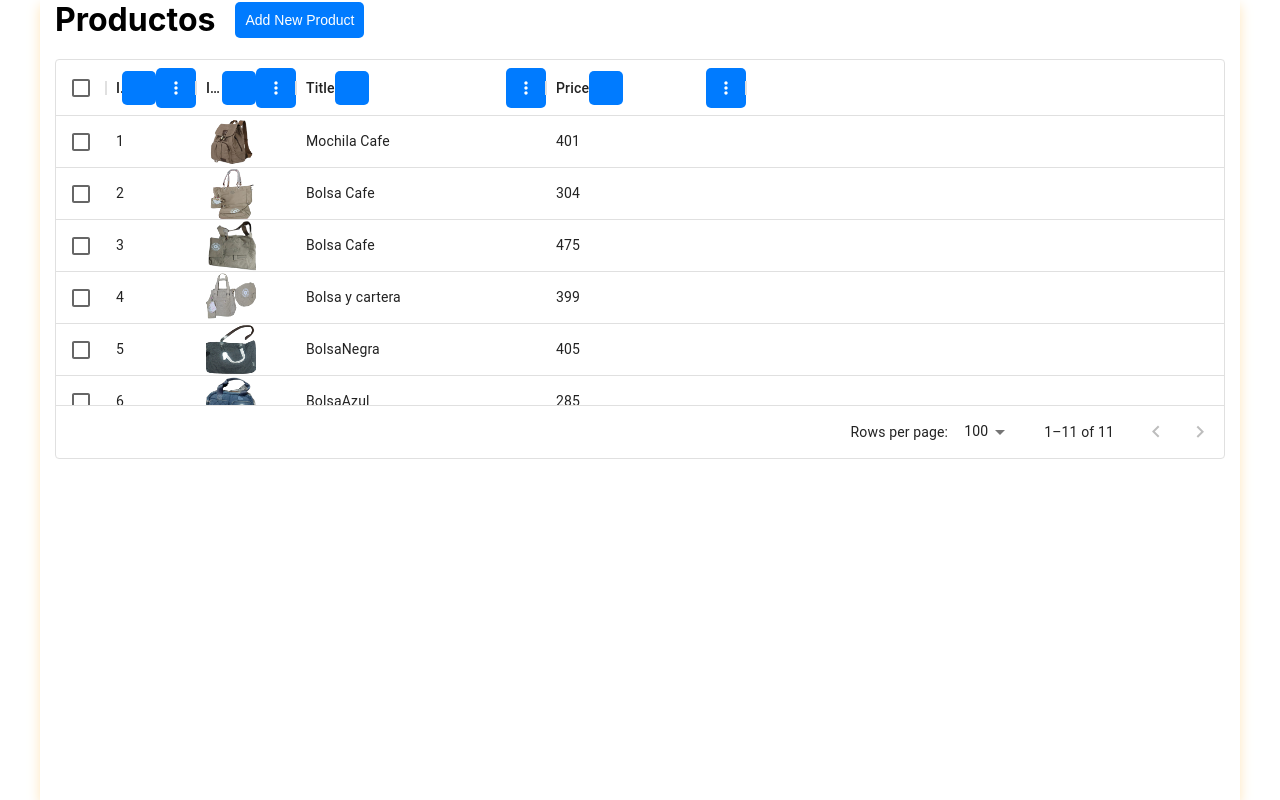
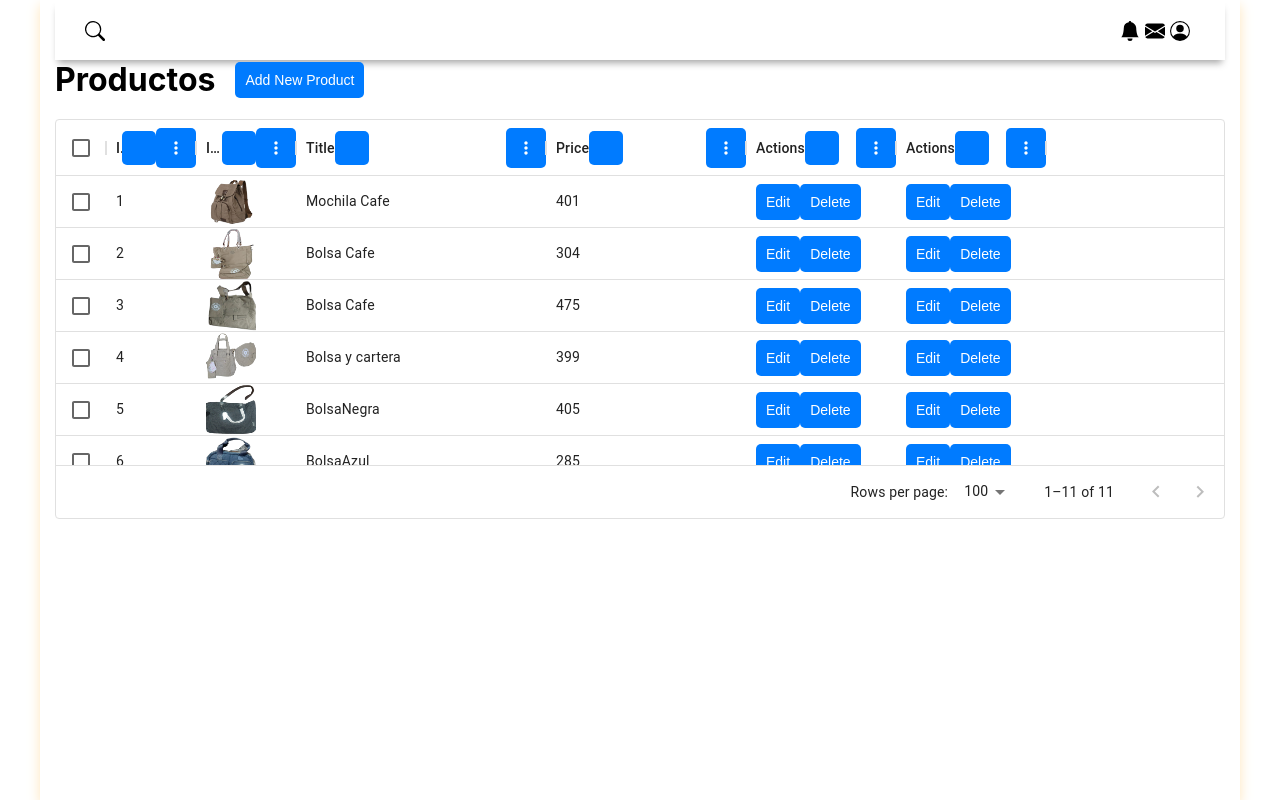
Before and after one commit to Gremoryu/multidisciplinario, a React (Create React App) app: page /AdminProductos in a window 1280 px wide. Built offline with nearby package versions, Linux system fonts and the light colour scheme; no server answers.

Commit message:
Mensaje descriptivo de los cambios

```diff
--- a/package.json
+++ b/package.json
@@ -11,7 +11,9 @@
     "@testing-library/jest-dom": "^5.17.0",
     "@testing-library/react": "^13.4.0",
     "@testing-library/user-event": "^13.5.0",
+    "axios": "^1.6.2",
     "boxicons": "^2.1.4",
+    "dotenv": "^16.3.1",
     "react": "^18.2.0",
     "react-dom": "^18.2.0",
     "react-icons": "^4.11.0",
--- a/src/components/Administrador/Add.jsx
+++ b/src/components/Administrador/Add.jsx
@@ -1,21 +1,28 @@
 import React, { useState } from 'react';
 import TextField from '@mui/material/TextField';
 
-const Add = ({ slug, columns, setOpen, addProduct }) => {
-  const [title, setTitle] = useState('');
-  const [price, setPrice] = useState(0);
-  const [image, setImage] = useState('');
+const Add = ({ slug, columns, setOpen, addProduct, editProduct, editedProduct }) => {
+  const [title, setTitle] = useState(editedProduct ? editedProduct.title : '');
+  const [price, setPrice] = useState(editedProduct ? editedProduct.price : 0);
+  const [image, setImage] = useState(editedProduct ? editedProduct.image : '');
 
   const handleSave = () => {
     const newProduct = {
-      id: Date.now(),
+      id: editedProduct ? editedProduct.id : Date.now(),
       title,
       price,
       image,
     };
 
-    addProduct(newProduct);
+    if (editedProduct) {
+      editProduct(newProduct);
+    } else {
+      addProduct(newProduct);
+    }
 
+    setTitle('');
+    setPrice(0);
+    setImage('');
 
     setOpen(false);
   };
@@ -26,7 +33,7 @@ const Add = ({ slug, columns, setOpen, addProduct }) => {
       <TextField label="Price" type="number" value={price} onChange={(e) => setPrice(e.target.value)} />
       <TextField label="Image URL" value={image} onChange={(e) => setImage(e.target.value)} />
 
-      <button onClick={handleSave}>Save</button>
+      <button onClick={handleSave}>{editedProduct ? 'Update' : 'Save'}</button>
     </div>
   );
 };
--- a/src/components/Administrador/Datatable.jsx
+++ b/src/components/Administrador/Datatable.jsx
@@ -1,10 +1,25 @@
 import React from 'react';
 import { DataGrid } from '@mui/x-data-grid';
 
-const DataTable = ({ slug, columns, rows }) => {
+const DataTable = ({ slug, columns, rows, handleEliminar, handleModificar}) => {
+  const columnsWithActions = [
+    ...columns,
+    {
+      field: 'actions',
+      headerName: 'Actions',
+      width: 150,
+      renderCell: (params) => (
+        <>
+          <button onClick={() => handleModificar(params.row)}>Edit</button>
+          <button onClick={() => handleEliminar(params.row.id)}>Delete</button>
+        </>
+      ),
+    },
+  ];
+
   return (
     <div style={{ height: 400, width: '100%' }}>
-      <DataGrid rows={rows} columns={columns} pageSize={5} checkboxSelection />
+      <DataGrid rows={rows} columns={columnsWithActions} pageSize={5} checkboxSelection />
     </div>
   );
 };
--- a/src/components/Administrador/Helping.jsx
+++ b/src/components/Administrador/Helping.jsx
@@ -1,8 +1,15 @@
-import React from 'react';
+import React, { useState } from 'react';
+import Header from './Header';
 
 function Helping() {
+  const [openSidebarToggle, setOpenSidebarToggle] = useState(false);
+
+  const OpenSidebar = () => {
+    setOpenSidebarToggle(!openSidebarToggle);
+  };
   return (
     <div>
+      <Header OpenSidebar={OpenSidebar} />
       <h2>¡Bienvenido a la página de ayuda!</h2>
       <p>
         Aquí encontrarás información útil para utilizar la aplicación de manera eficiente.
--- a/src/components/Administrador/Productos.tsx
+++ b/src/components/Administrador/Productos.tsx
@@ -1,8 +1,12 @@
-import React, { useState } from 'react';
+import React, { useState,useEffect } from 'react';
 import DataTable from './Datatable';
 import Add from './Add';
 import { GridColDef } from '@mui/x-data-grid';
 import data from '../Data';
+import Header from './Header';
+import axios from 'axios';
+
+
 
 const columns: GridColDef[] = [
   { field: 'id', headerName: 'ID', width: 90 },
@@ -14,7 +18,6 @@ const columns: GridColDef[] = [
       return <img src={params.row.image || '/noavatar.png'} alt="" style={{ width: '50px', height: '50px' }} />;
     },
   },
-
   {
     field: 'title',
     type: 'string',
@@ -27,25 +30,92 @@ const columns: GridColDef[] = [
     headerName: 'Price',
     width: 200,
   },
+  {
+    field: 'actions',
+    headerName: 'Actions',
+    width: 150,
+    renderCell: (params) => (
+      <>
 
+      </>
+    ),
+  },
 ];
 
 const Products = () => {
   const [open, setOpen] = useState(false);
   const [products, setProducts] = useState(data.items);
+  const [editedProduct, setEditedProduct] = useState(null);
+
+  useEffect(() => {
+    const fetchData = async () => {
+      try {
+        const response = await axios.get('http://localhost:3001/productos');
+        setProducts(response.data.data);
+      } catch (error) {
+        console.error('Error al obtener productos:', error);
+      }
+    };
+
+    fetchData();
+  }, []);
 
   const addProduct = (newProduct) => {
     setProducts((prevProducts) => [...prevProducts, newProduct]);
   };
 
+  const editProduct = (editedProduct) => {
+    setProducts((prevProducts) => {
+
+      const index = prevProducts.findIndex((product) => product.id === editedProduct.id);
+
+      const updatedProducts = [...prevProducts];
+      updatedProducts[index] = editedProduct;
+      return updatedProducts;
+    });
+
+    setEditedProduct(null);
+  };
+  const handleModificar = (product) => {
+    setEditedProduct(product);
+    setOpen(true);
+  };
+
+  const handleEliminar = (productId) => {
+    const updatedProducts = products.filter((product) => product.id !== productId);
+    setProducts(updatedProducts);
+  };
+
+  const [openSidebarToggle, setOpenSidebarToggle] = useState(false);
+
+  const OpenSidebar = () => {
+    setOpenSidebarToggle(!openSidebarToggle);
+  };
+
   return (
     <div className="products">
+      <Header OpenSidebar={OpenSidebar} />
       <div className="info">
         <h1>Productos</h1>
         <button onClick={() => setOpen(true)}>Add New Product</button>
       </div>
-      <DataTable slug="products" columns={columns} rows={products} />
-      {open && <Add slug="product" columns={columns} setOpen={setOpen} addProduct={addProduct} />}
+      <DataTable
+        slug="products"
+        columns={columns}
+        rows={products}
+       handleEliminar={handleEliminar}
+       handleModificar={handleModificar}
+      />
+      {open && (
+        <Add
+          slug="product"
+          columns={columns}
+          setOpen={setOpen}
+          addProduct={addProduct}
+          editProduct={editProduct}
+          editedProduct={editedProduct}
+        />
+      )}
     </div>
   );
 };
--- a/src/components/Administrador/Sidebar.jsx
+++ b/src/components/Administrador/Sidebar.jsx
@@ -13,7 +13,7 @@ function Sidebar({openSidebarToggle,OpenSidebar}) {
 
             <ul className='sidebar-list'>
                 <li className='sidebar-list-item'>
-                    <a href="">
+                    <a href="&">
                         <BsGrid1X2Fill className='icon'/> Dashboard
                     </a>
                 </li>
@@ -23,27 +23,27 @@ function Sidebar({openSidebarToggle,OpenSidebar}) {
                     </a>
                 </li>
                 <li className='sidebar-list-item'>
-                    <a href="">
+                    <a href="&">
                         <BsFillGrid3X3GapFill className='icon'/> Categories
                     </a>
                 </li>
                 <li className='sidebar-list-item'>
-                    <a href="">
+                    <a href="&">
                         <BsPeopleFill className='icon'/> Customers
                     </a>
                 </li>
                 <li className='sidebar-list-item'>
-                    <a href="">
+                    <a href="&">
                         <BsListCheck className='icon'/> Inventory
                     </a>
                 </li>
                 <li className='sidebar-list-item'>
-                    <a href="">
+                    <a href="&">
                         <BsMenuButtonWideFill className='icon'/> Reports
                     </a>
                 </li>
                 <li className='sidebar-list-item'>
-                    <a href="">
+                    <a href="&">
                         <BsFillGearFill className='icon'/> Setting
                     </a>
                 </li>
--- a/src/components/Navbar/Menu.jsx
+++ b/src/components/Navbar/Menu.jsx
@@ -27,6 +27,7 @@ export default function CategoryMenu() {
             </Hidden>
             {isMobile ? (
                 <>
+
                     <Button color="inherit" style={{ fontSize: "7px" , margin: "0 -10px"}}>
                         Tendencia
                     </Button>
--- a/src/components/Navbar/index.jsx
+++ b/src/components/Navbar/index.jsx
@@ -34,9 +34,9 @@ export const Navbar = () => {
             <AppBar position="static" sx={{ maxWidth: "100%", bgcolor: "#FFFFFF", boxShadow: "0px 2px 3px#FFE6BC" }}>
                 <Container maxWidth="xl">
                     <Toolbar>
-                    <Link to="/">
-                    <img src={img} alt="Logo" style={{ height: '50px', marginRight: '10px' }} />
-                    </Link>
+                        <Link to="/">
+                            <img src={img} alt="Logo" style={{ height: '50px', marginRight: '10px' }} />
+                        </Link>
                         <Hidden smDown>
                             <Input
                                 placeholder="Buscar"
@@ -78,12 +78,21 @@ export const Navbar = () => {
                                 <MenuIcon />
                             </IconButton>
                         </Hidden>
-
                         <Menu
                             anchorEl={menuVisible ? document.body : null}
                             open={menuVisible}
                             onClose={closeMenu}
+                            anchorOrigin={{
+                                vertical: "top",
+                                horizontal: "right",
+                            }}
+                            transformOrigin={{
+                                vertical: "top",
+                                horizontal: "right",
+                            }}
                         >
+
+
                             <MenuItem onClick={closeMenu} component={Link} to="/" sx={{ fontSize: "14px" }}>
                                 Inicio
                             </MenuItem>
--- a/src/components/Registro/index.jsx
+++ b/src/components/Registro/index.jsx
@@ -82,6 +82,8 @@ const RegisterForm = () => {
   const validatePhone = (phone) => {
     return phone.length >= 10;
   };
+
+
 
   return (
     <Box
--- a/src/index.css
+++ b/src/index.css
@@ -774,6 +774,12 @@ button div a:hover {
 
 /* .............MEDIA.......... */
 
+@media screen and (max-width:700px) {
+  .producto{
+    padding: 1rem 3rem;
+  }
+}
+
 @media screen and (max-width: 1000px) {
   .carrito_item {
     width: 92%;
@@ -824,9 +830,12 @@ button div a:hover {
   }
 }
 
-@media (max-width: 600px) {
+@media (max-width: 700px) {
+  .inicio{
+    align-items: center;
+  }
   .inicio img {
-    width: 80%;
+    width: 10%;
     height: auto;
   }
 }
```
Also changed, not shown: src/axiosConfig.js (added, +12 -0 lines), src/components/IniciarSesion/index.jsx (+35 -6 lines), 1 other file (tests, documents, lock files or other folders).
